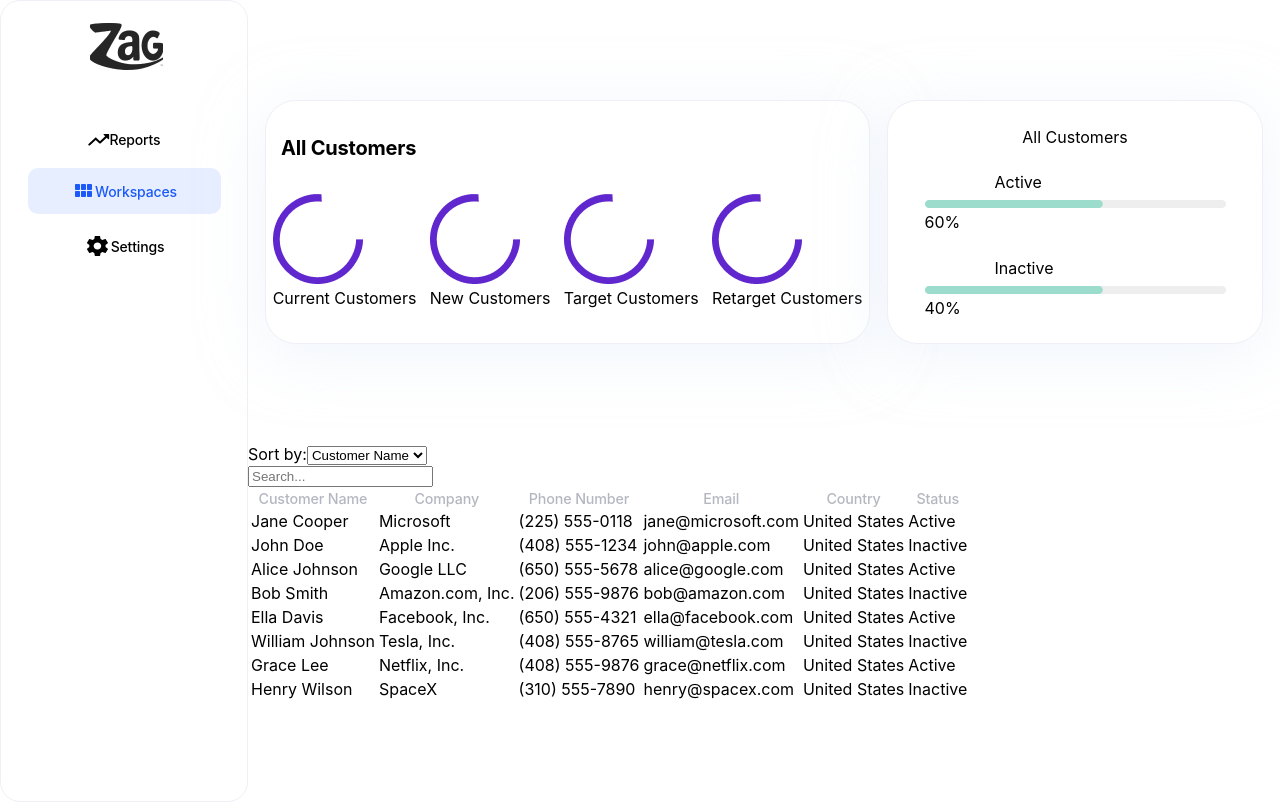
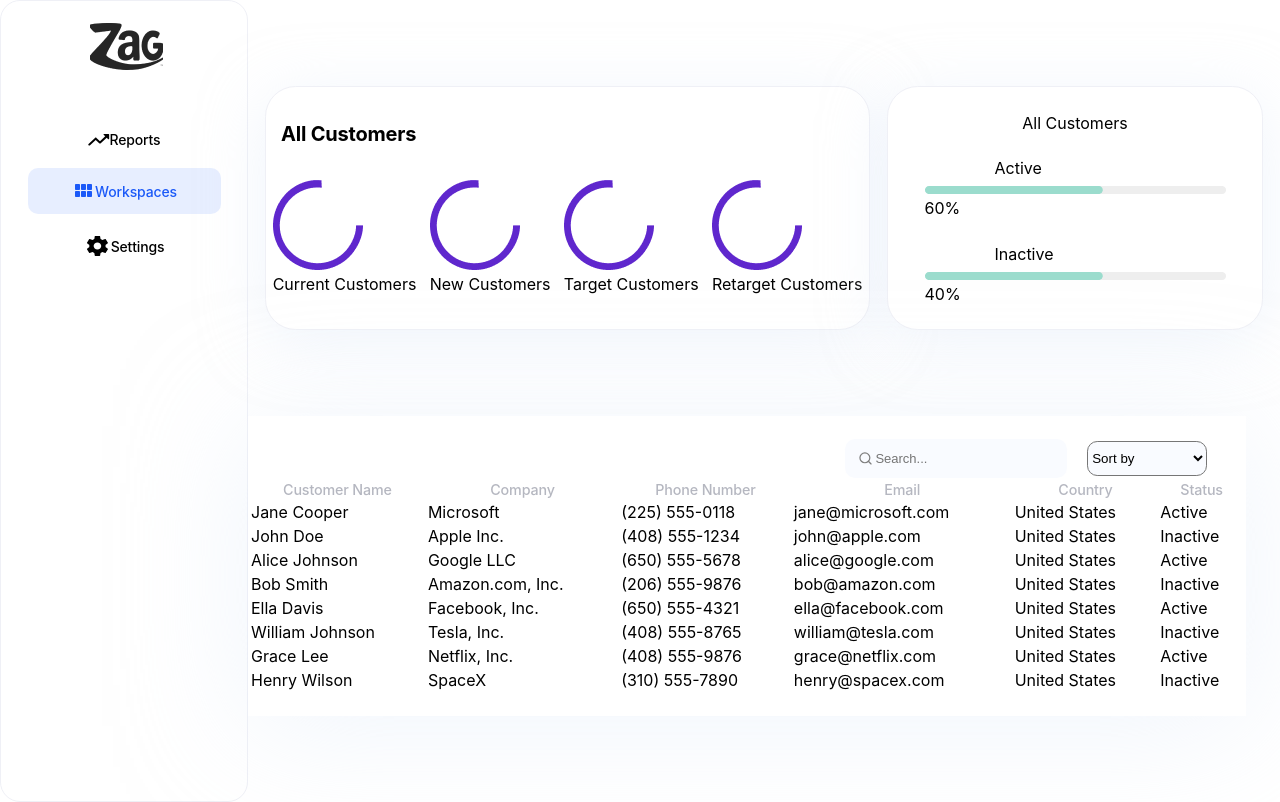
Before and after one commit to divyambadala43/ZAG-ASSIGMENT-DASHBOARD, a React (Create React App) app: page / in a window 1280 px wide. Built offline with nearby package versions, Linux system fonts and the light colour scheme.

Commit message:
ADD: styles to Search and Sort Components

```diff
--- a/src/components/Search.js
+++ b/src/components/Search.js
@@ -4,6 +4,27 @@
 const Search = ({ searchTerm, handleSearchChange }) => {
   return (
     <div className={styles.searchInput}>
+      <svg
+        xmlns="http://www.w3.org/2000/svg"
+        width="15"
+        height="15"
+        viewBox="0 0 25 25"
+        fill="none">
+        <path
+          d="M11.4667 19.564C16.0219 19.564 19.7146 15.9046 19.7146 11.3905C19.7146 6.87634 16.0219 3.21692 11.4667 3.21692C6.91148 3.21692 3.21875 6.87634 3.21875 11.3905C3.21875 15.9046 6.91148 19.564 11.4667 19.564Z"
+          stroke="#7E7E7E"
+          stroke-width="2.04339"
+          stroke-linecap="round"
+          stroke-linejoin="round"
+        />
+        <path
+          d="M21.7768 21.6074L17.292 17.1631"
+          stroke="#7E7E7E"
+          stroke-width="2.04339"
+          stroke-linecap="round"
+          stroke-linejoin="round"
+        />
+      </svg>
       <input
         type="text"
         placeholder="Search..."
--- a/src/components/Sort.js
+++ b/src/components/Sort.js
@@ -4,14 +4,28 @@
 const Sort = ({ sortOption, handleSortChange }) => {
   return (
     <div className={styles.sortDropdown}>
-      <label htmlFor="sortSelect">Sort by:</label>
-      <select id="sortSelect" value={sortOption} onChange={handleSortChange}>
-        <option value="customerName">Customer Name</option>
-        <option value="company">Company</option>
-        <option value="phoneNumber">Phone Number</option>
-        <option value="email">Email</option>
-        <option value="country">Country</option>
-        <option value="status">Status</option>
+      <select value={sortOption} onChange={handleSortChange}>
+        <option className={styles.option} value="">
+          Sort by
+        </option>
+        <option className={styles.option} value="customerName">
+          Customer Name
+        </option>
+        <option className={styles.option} value="company">
+          Company
+        </option>
+        <option className={styles.option} value="phoneNumber">
+          Phone Number
+        </option>
+        <option className={styles.option} value="email">
+          Email
+        </option>
+        <option className={styles.option} value="country">
+          Country
+        </option>
+        <option className={styles.option} value="status">
+          Status
+        </option>
       </select>
     </div>
   );
--- a/src/components/Table.js
+++ b/src/components/Table.js
@@ -5,7 +5,7 @@
 import Search from "./Search";
 
 const Table = () => {
-  const [sortOption, setSortOption] = useState("customerName");
+  const [sortOption, setSortOption] = useState("");
   const [tableData, setTableData] = useState(data);
   const [searchTerm, setSearchTerm] = useState("");
 
@@ -49,8 +49,13 @@
 
   return (
     <div className={styles.tableContainer}>
-      <Sort sortOption={sortOption} handleSortChange={handleSortChange} />
-      <Search searchTerm={searchTerm} handleSearchChange={handleSearchChange} />
+      <div className={styles.searchSortConatiner}>
+        <Search
+          searchTerm={searchTerm}
+          handleSearchChange={handleSearchChange}
+        />
+        <Sort sortOption={sortOption} handleSortChange={handleSortChange} />
+      </div>
       <table>
         <thead>
           <tr>
--- a/src/styles/Table.module.css
+++ b/src/styles/Table.module.css
@@ -1,4 +1,4 @@
-.tableConatiner {
+.tableContainer {
   width: 998px;
   height: 300px;
   background: #fff;
@@ -18,3 +18,46 @@
   font-weight: 500;
   letter-spacing: -0.143px;
 }
+
+.searchSortConatiner {
+  display: flex;
+  align-items: center;
+  justify-content: flex-end;
+}
+
+.sortDropdown {
+  width: 158.773px;
+  height: 35px;
+  display: flex;
+}
+
+.sortDropdown select {
+  border-radius: 10.217px;
+  background: #f9fbff;
+}
+
+.option {
+  color: #3d3c42;
+  font-size: 12.26px;
+  font-weight: 600;
+  letter-spacing: -0.123px;
+}
+
+.searchInput {
+  width: 222.694px;
+  height: 38.824px;
+  border-radius: 10.217px;
+  background: #f9fbff;
+  display: flex;
+  justify-content: center;
+  align-items: center;
+  margin-right: 20px;
+}
+
+.searchInput input {
+  border: none;
+  background: none;
+  outline: none;
+  text-align: left;
+  font-size: 13px;
+}
```
